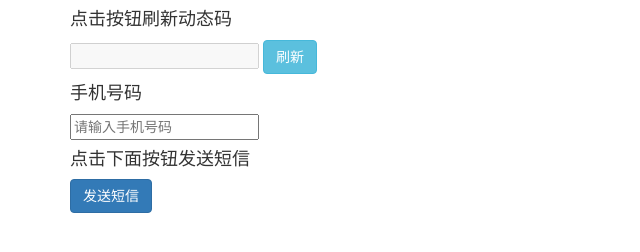
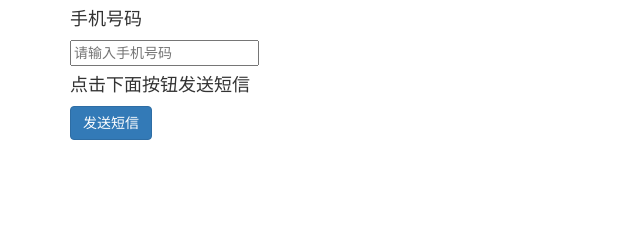
Before and after one commit to harray/js_api, a plain HTML site: page js_api_demo.html in a window 1280 px wide. Shown: the whole page, without its empty margins (0-640 px from the left). Drawn offline with nearby package versions, Linux system fonts and the light colour scheme.

Commit message:
Update js_api_demo.html

```diff
--- a/js_api_demo.html
+++ b/js_api_demo.html
@@ -22,9 +22,6 @@
 
       <div class="container">
 
-      <h4> 点击按钮刷新动态码 </h4>
-      <input type="text" class="input input-text" id="dynamiccode" disabled="disabled" />
-      <button type="button" class="btn btn-info" onclick="refreshCode()">刷新</button>
       <h4> 手机号码 </h4>
       <input type="text" class="input input-text" id="phonenum" placeholder="请输入手机号码" />
       <h4> 点击下面按钮发送短信 </h4>
```
